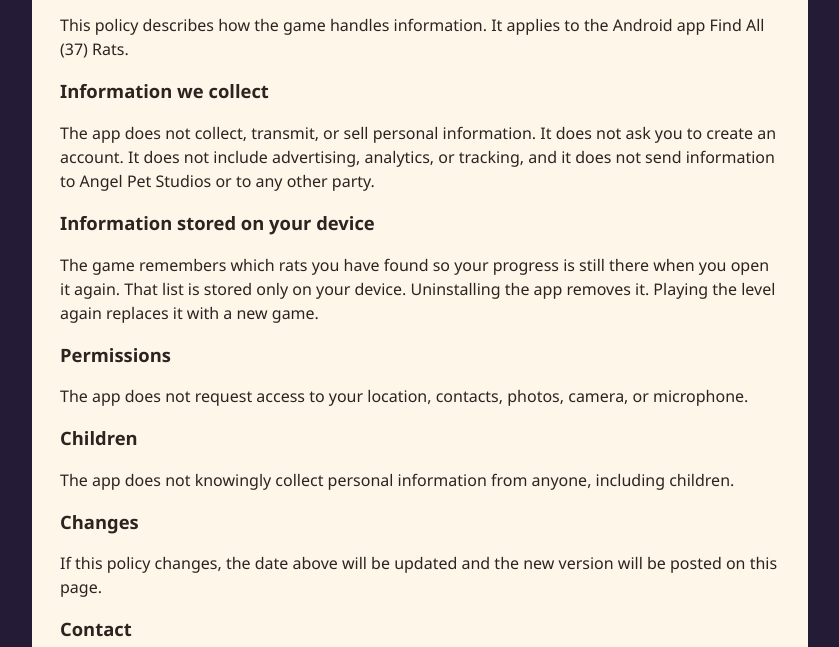
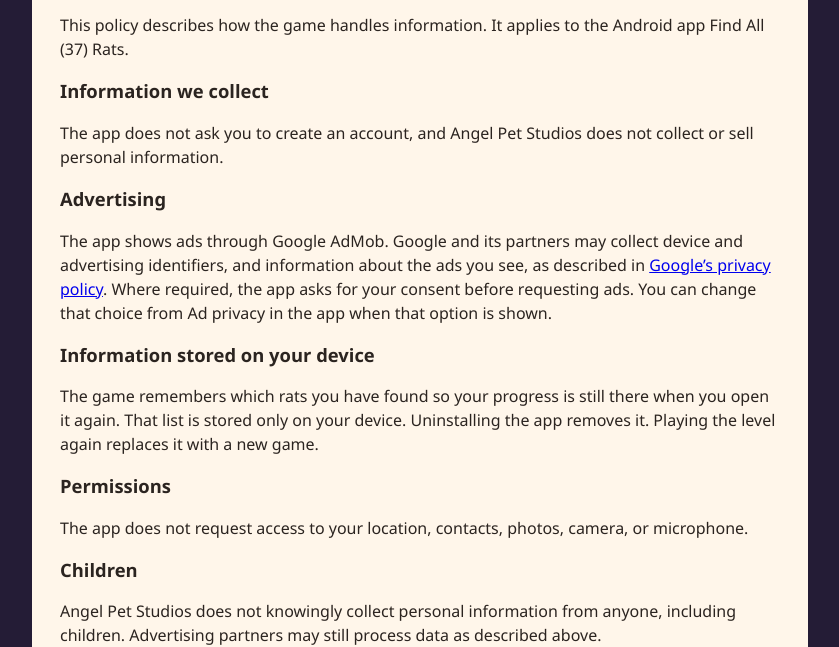
Before and after one commit to katieblizzard1998-sudo/find-the-37-rats-privacy, a plain HTML site: page index.html in a window 1280 px wide. Shown: the part 160-807 px from the top of the page, without its empty margins (220-1059 px from the left). Drawn offline with Linux system fonts and the light colour scheme.

Commit message:
Disclose that the game shows ads through Google AdMob.
Co-authored-by: Cursor <cursoragent@cursor.com>

```diff
--- a/index.html
+++ b/index.html
@@ -38,9 +38,16 @@
       </p>
       <h2>Information we collect</h2>
       <p>
-        The app does not collect, transmit, or sell personal information. It does not ask you to
-        create an account. It does not include advertising, analytics, or tracking, and it does not
-        send information to Angel Pet Studios or to any other party.
+        The app does not ask you to create an account, and Angel Pet Studios does not collect or
+        sell personal information.
+      </p>
+      <h2>Advertising</h2>
+      <p>
+        The app shows ads through Google AdMob. Google and its partners may collect device and
+        advertising identifiers, and information about the ads you see, as described in
+        <a href="https://policies.google.com/privacy">Google’s privacy policy</a>. Where required,
+        the app asks for your consent before requesting ads. You can change that choice from Ad
+        privacy in the app when that option is shown.
       </p>
       <h2>Information stored on your device</h2>
       <p>
@@ -53,7 +60,10 @@
         The app does not request access to your location, contacts, photos, camera, or microphone.
       </p>
       <h2>Children</h2>
-      <p>The app does not knowingly collect personal information from anyone, including children.</p>
+      <p>
+        Angel Pet Studios does not knowingly collect personal information from anyone, including
+        children. Advertising partners may still process data as described above.
+      </p>
       <h2>Changes</h2>
       <p>
         If this policy changes, the date above will be updated and the new version will be posted
```
